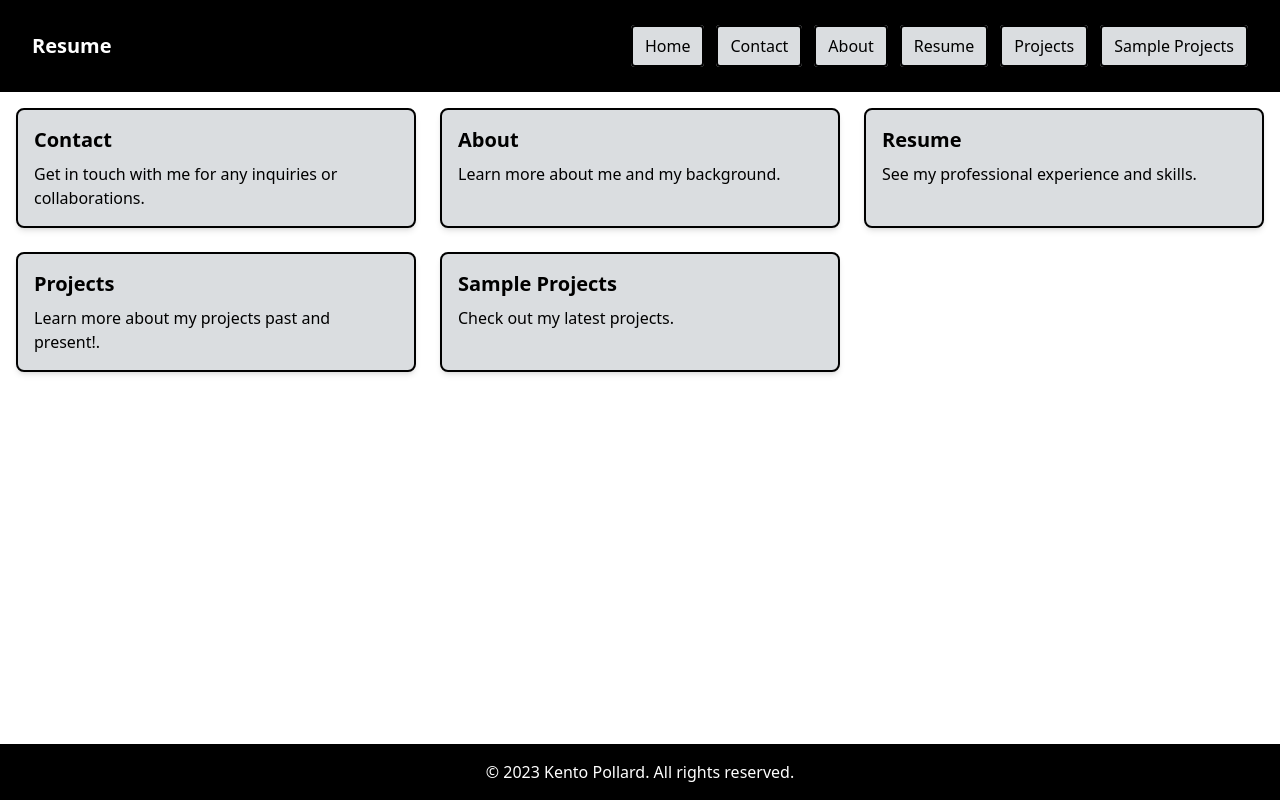
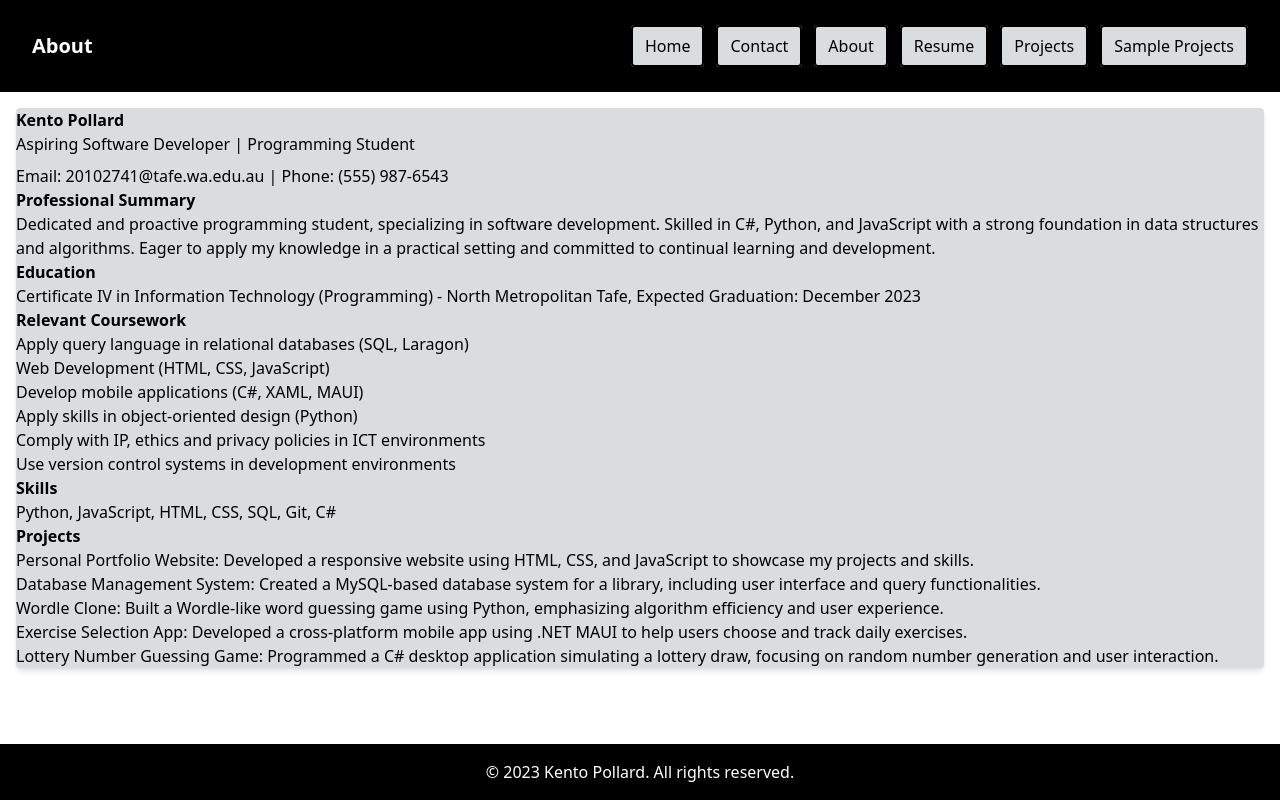
Before and after one commit to Capeeslash/C4Prog-WT-PROJ, a website: page Resume page/resume.html in a window 1280 px wide. Drawn offline with Linux system fonts and the light colour scheme.

Commit message:
feat(resume page): created resume page

```diff
--- a/Resume page/resume.html
+++ b/Resume page/resume.html
@@ -5,12 +5,11 @@
     <meta name="viewport" content="width=device-width, initial-scale=1.0">
     <title>Home Page</title>
     <link rel="stylesheet" href="../Assets/css/site.css">
-
 </head>
 <body class="flex flex-col flex-grow bg-white">
 <header class="bg-black text-white p-4">
     <div class="container mx-auto flex justify-between items-center p-4">
-        <h1 class="font-bold text-xl">Resume</h1>
+        <h1 class="font-bold text-xl">About</h1>
         <nav>
             <ul class="flex text-black rounded">
                 <li><a href="../index.html" class="text-black border-2 border-black bg-platinum px-3 py-2 rounded hover:bg-teal hover:text-white">Home</a></li>
@@ -19,42 +18,43 @@
                 <li><a href="../Resume%20page/resume.html" class="border-2 border-black ml-3 bg-platinum px-3 py-2 rounded hover:bg-teal hover:text-white">Resume</a></li>
                 <li><a href="../Projects%20page/projects.html" class="border-2 border-black ml-3 bg-platinum px-3 py-2 rounded hover:bg-teal hover:text-white">Projects</a></li>
                 <li><a href="../Sample%20Projects/mywork.html" class="border-2 border-black ml-3 bg-platinum px-3 py-2 rounded hover:bg-teal hover:text-white">Sample Projects</a></li>
-
-
             </ul>
         </nav>
     </div>
 </header>
+<main class="flex-grow container mx-auto p-4">
+    <div class="bg-platinum p-8 rounded shadow-md">
+        <h2 class="text-3xl font-bold mb-3 text-black">Kento Pollard</h2>
+        <p class="text-lg mb-2 text-teal">Aspiring Software Developer | Programming Student</p>
+        <p class="mb-6 text-black">Email: 20102741@tafe.wa.edu.au | Phone: (555) 987-6543</p>
 
-<main class="flex-grow container mx-auto p-4">
-    <div class="grid grid-cols-1 md:grid-cols-2 lg:grid-cols-3 gap-6">
-        <!-- Contact Card -->
-        <a href="../Contact%20page/contact.html" class="border-2 border-black card bg-platinum p-4 rounded-lg shadow-md hover:bg-teal hover:text-white">
-            <h2 class="text-xl font-bold mb-2">Contact</h2>
-            <p>Get in touch with me for any inquiries or collaborations.</p>
-        </a>
-        <!-- About Card -->
-        <a href="../About%20page/about.html" class="border-2 border-black card bg-platinum p-4 rounded-lg shadow-md hover:bg-teal hover:text-white">
-            <h2 class="text-xl font-bold mb-2">About</h2>
-            <p>Learn more about me and my background.</p>
-        </a>
-        <!-- Resume Card -->
-        <a href="../Resume%20page/resume.html" class="border-2 border-black card bg-platinum p-4 rounded-lg shadow-md hover:bg-teal hover:text-white">
-            <h2 class="text-xl font-bold mb-2">Resume</h2>
-            <p>See my professional experience and skills.</p>
-        </a>
-        <!-- Projects Card -->
-        <a href="../Projects%20page/projects.html" class="border-2 border-black card bg-platinum p-4 rounded-lg shadow-md hover:bg-teal hover:text-white">
-            <h2 class="text-xl font-bold mb-2">Projects</h2>
-            <p>Learn more about my projects past and present!.</p>
-        </a>
-        <!-- Sample Projects Card -->
-        <a href="../Sample%20Projects/mywork.html" class=" border-2 border-black card bg-platinum p-4 rounded-lg shadow-md hover:bg-teal hover:text-white ">
-            <h2 class="text-xl font-bold mb-2">Sample Projects</h2>
-            <p>Check out my latest projects.</p>
-        </a>
+        <h3 class="text-3xl font-bold mb-3 text-black">Professional Summary</h3>
+        <p class="mb-6 text-black">Dedicated and proactive programming student, specializing in software development. Skilled in C#, Python, and JavaScript with a strong foundation in data structures and algorithms. Eager to apply my knowledge in a practical setting and committed to continual learning and development.</p>
 
+        <h3 class="text-3xl font-bold mb-3 text-black">Education</h3>
+        <p class="mb-6 text-black"> Certificate IV in Information Technology (Programming) - North Metropolitan Tafe, Expected Graduation: December 2023</p>
 
+        <h3 class="text-3xl font-bold mb-3 text-black">Relevant Coursework</h3>
+        <ul class="list-disc ml-6 mb-6 text-black">
+            <li>Apply query language in relational databases (SQL, Laragon)</li>
+            <li>Web Development (HTML, CSS, JavaScript)</li>
+            <li>Develop mobile applications (C#, XAML, MAUI)</li>
+            <li>Apply skills in object-oriented design (Python)</li>
+            <li>Comply with IP, ethics and privacy policies in ICT environments</li>
+            <li>Use version control systems in development environments</li>
+        </ul>
+
+        <h3 class="text-3xl font-bold mb-3 text-black">Skills</h3>
+        <p class="text-black">Python, JavaScript, HTML, CSS, SQL, Git, C#</p>
+
+        <h3 class="text-3xl font-bold mb-3 text-black">Projects</h3>
+        <ul class="list-disc ml-6 mb-6 text-black">
+            <li>Personal Portfolio Website: Developed a responsive website using HTML, CSS, and JavaScript to showcase my projects and skills.</li>
+            <li>Database Management System: Created a MySQL-based database system for a library, including user interface and query functionalities.</li>
+            <li>Wordle Clone: Built a Wordle-like word guessing game using Python, emphasizing algorithm efficiency and user experience.</li>
+            <li>Exercise Selection App: Developed a cross-platform mobile app using .NET MAUI to help users choose and track daily exercises.</li>
+            <li>Lottery Number Guessing Game: Programmed a C# desktop application simulating a lottery draw, focusing on random number generation and user interaction.</li>
+        </ul>
     </div>
 </main>
 <footer class="bg-black text-white p-4 text-center">
```
